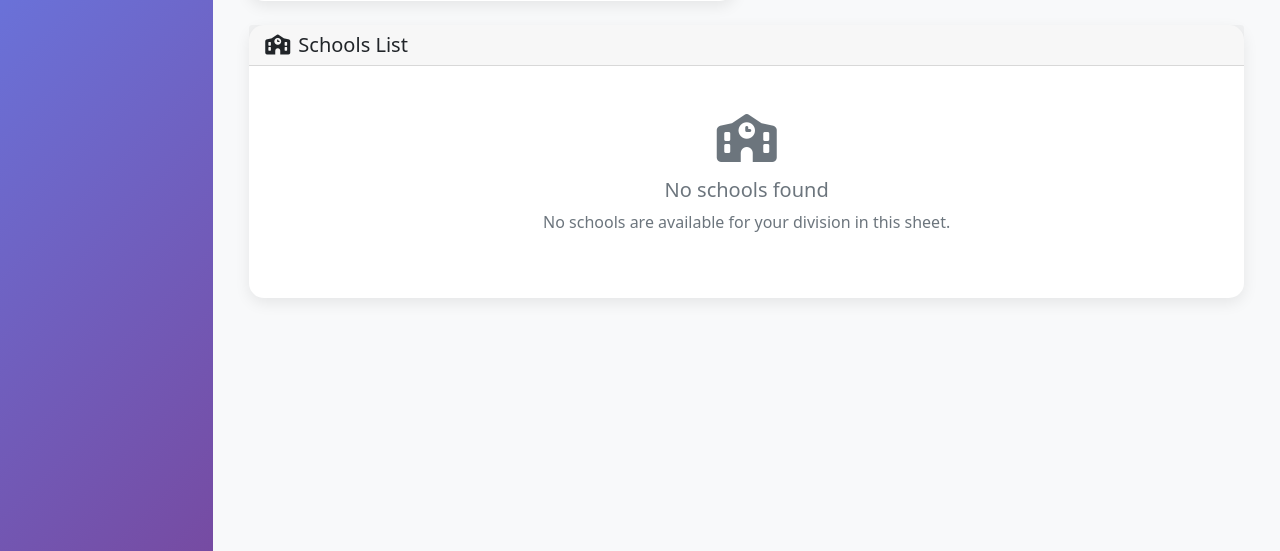
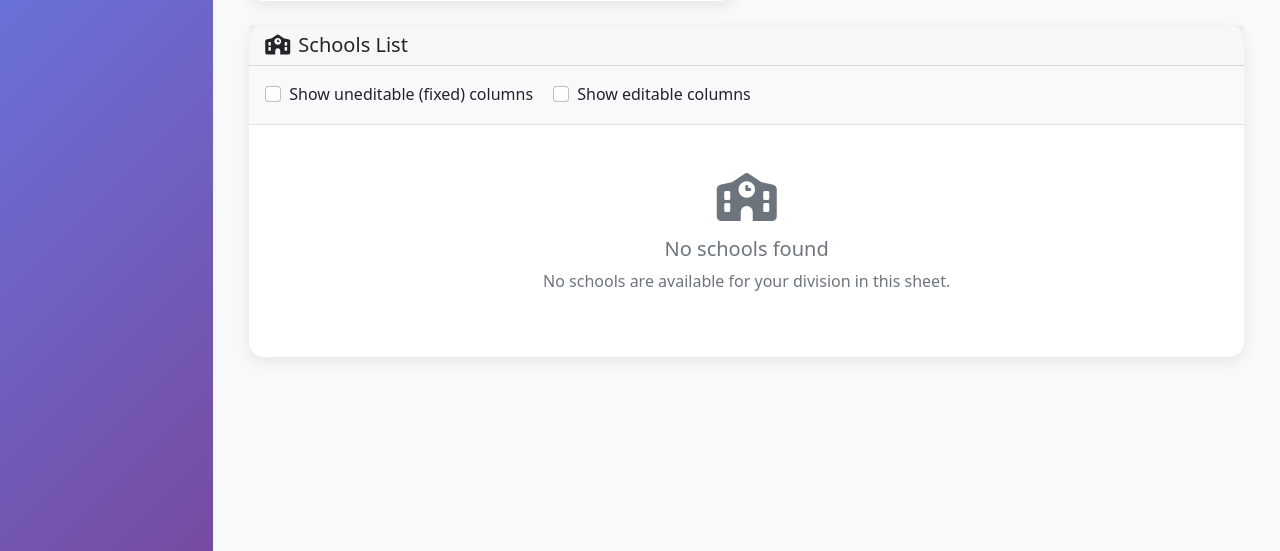
Before and after one commit to deathwalker741/mohandb, a Flask app: template templates/sheet_view.html in a window 1280 px wide. Shown: the part 249-800 px from the top of the page. Run offline with Flask 3, Linux system fonts and the light colour scheme; the template is opened without the code that fills it, so the values that code supplies are empty.

Commit message:
feat(ui): add toggles to show/hide fixed and editable columns on sheet view

```diff
--- a/templates/sheet_view.html
+++ b/templates/sheet_view.html
@@ -50,6 +50,16 @@
         </h5>
     </div>
     <div class="card-body p-0">
+        <div class="p-3 border-bottom bg-light">
+            <div class="form-check form-check-inline">
+                <input class="form-check-input" type="checkbox" id="toggleFixed">
+                <label class="form-check-label" for="toggleFixed">Show uneditable (fixed) columns</label>
+            </div>
+            <div class="form-check form-check-inline">
+                <input class="form-check-input" type="checkbox" id="toggleEditable">
+                <label class="form-check-label" for="toggleEditable">Show editable columns</label>
+            </div>
+        </div>
         {% if schools %}
         {% set fixed_count = (fixed_col_count | default(0)) | int %}
         <div class="table-responsive">
@@ -109,13 +119,28 @@
     </div>
 </div>
 
-{# Render list of editable columns if any (after fixed) #}
-{% if columns and (columns|length - fixed_col_count) > 0 %}
-<div class="card mt-4">
+{# Hidden sections for columns; shown when checkboxes are ticked #}
+{% if columns and fixed_count > 0 %}
+<div id="fixedColumnsCard" class="card mt-4 d-none">
     <div class="card-header">
-        <h6 class="mb-0">
-            <i class="fas fa-list me-2"></i>Editable Columns
-        </h6>
+        <h6 class="mb-0"><i class="fas fa-lock me-2 text-warning"></i>Uneditable (Fixed) Columns</h6>
+    </div>
+    <div class="card-body">
+        <div class="row">
+            {% for column in columns[:fixed_count] %}
+            <div class="col-md-4 col-lg-3 mb-2">
+                <span class="badge bg-secondary">{{ column }}</span>
+            </div>
+            {% endfor %}
+        </div>
+    </div>
+    </div>
+{% endif %}
+
+{% if columns and (columns|length - fixed_count) > 0 %}
+<div id="editableColumnsCard" class="card mt-4 d-none">
+    <div class="card-header">
+        <h6 class="mb-0"><i class="fas fa-edit me-2 text-success"></i>Editable Columns</h6>
     </div>
     <div class="card-body">
         <div class="row">
@@ -128,4 +153,24 @@
     </div>
 </div>
 {% endif %}
+
+<script>
+document.addEventListener('DOMContentLoaded', function() {
+  const toggleFixed = document.getElementById('toggleFixed');
+  const toggleEditable = document.getElementById('toggleEditable');
+  const fixedCard = document.getElementById('fixedColumnsCard');
+  const editableCard = document.getElementById('editableColumnsCard');
+
+  if (toggleFixed && fixedCard) {
+    toggleFixed.addEventListener('change', () => {
+      fixedCard.classList.toggle('d-none', !toggleFixed.checked);
+    });
+  }
+  if (toggleEditable && editableCard) {
+    toggleEditable.addEventListener('change', () => {
+      editableCard.classList.toggle('d-none', !toggleEditable.checked);
+    });
+  }
+});
+</script>
 {% endblock %}
```
